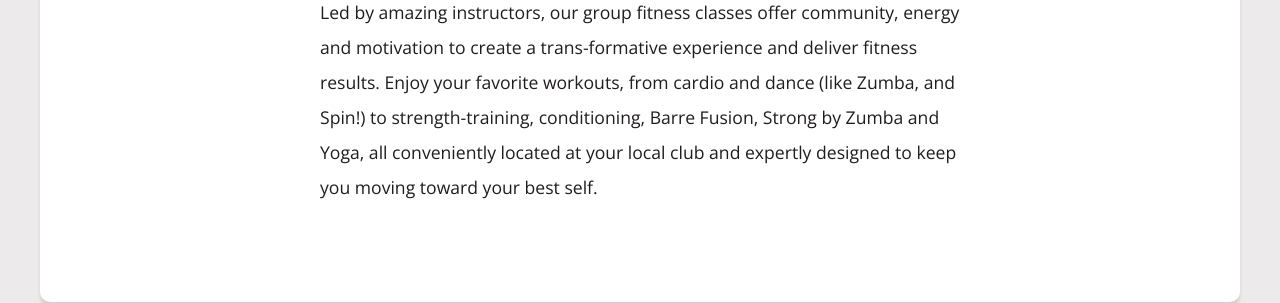
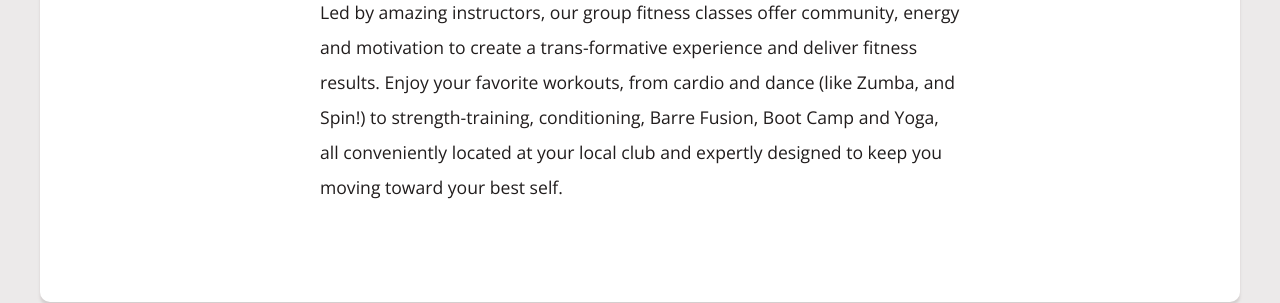
Before and after one commit to rwstone/shapeitup, a Jekyll site: the page built from index.md, in a window 1280 px wide. Shown: the part 1329-1632 px from the top of the page. Built offline with Jekyll 4.4.1, drawn with Linux system fonts in a browser that asks for light colours; some web fonts are replaced.

Commit message:
Updated Index

```diff
--- a/index.md
+++ b/index.md
@@ -33,4 +33,4 @@
 
 There’s a class for everyone, come find yours. Inspire your mind and transform your body with moving classes and workouts taught by instructors devoted to making it the very best hour of your day.
 
-Led by amazing instructors, our group fitness classes offer community, energy and motivation to create a trans-formative experience and deliver fitness results. Enjoy your favorite workouts, from cardio and dance (like Zumba, and Spin!) to strength-training, conditioning, Barre Fusion, Strong by Zumba and Yoga, all conveniently located at your local club and expertly designed to keep you moving toward your best self.
+Led by amazing instructors, our group fitness classes offer community, energy and motivation to create a trans-formative experience and deliver fitness results. Enjoy your favorite workouts, from cardio and dance (like Zumba, and Spin!) to strength-training, conditioning, Barre Fusion, Boot Camp and Yoga, all conveniently located at your local club and expertly designed to keep you moving toward your best self.
```
